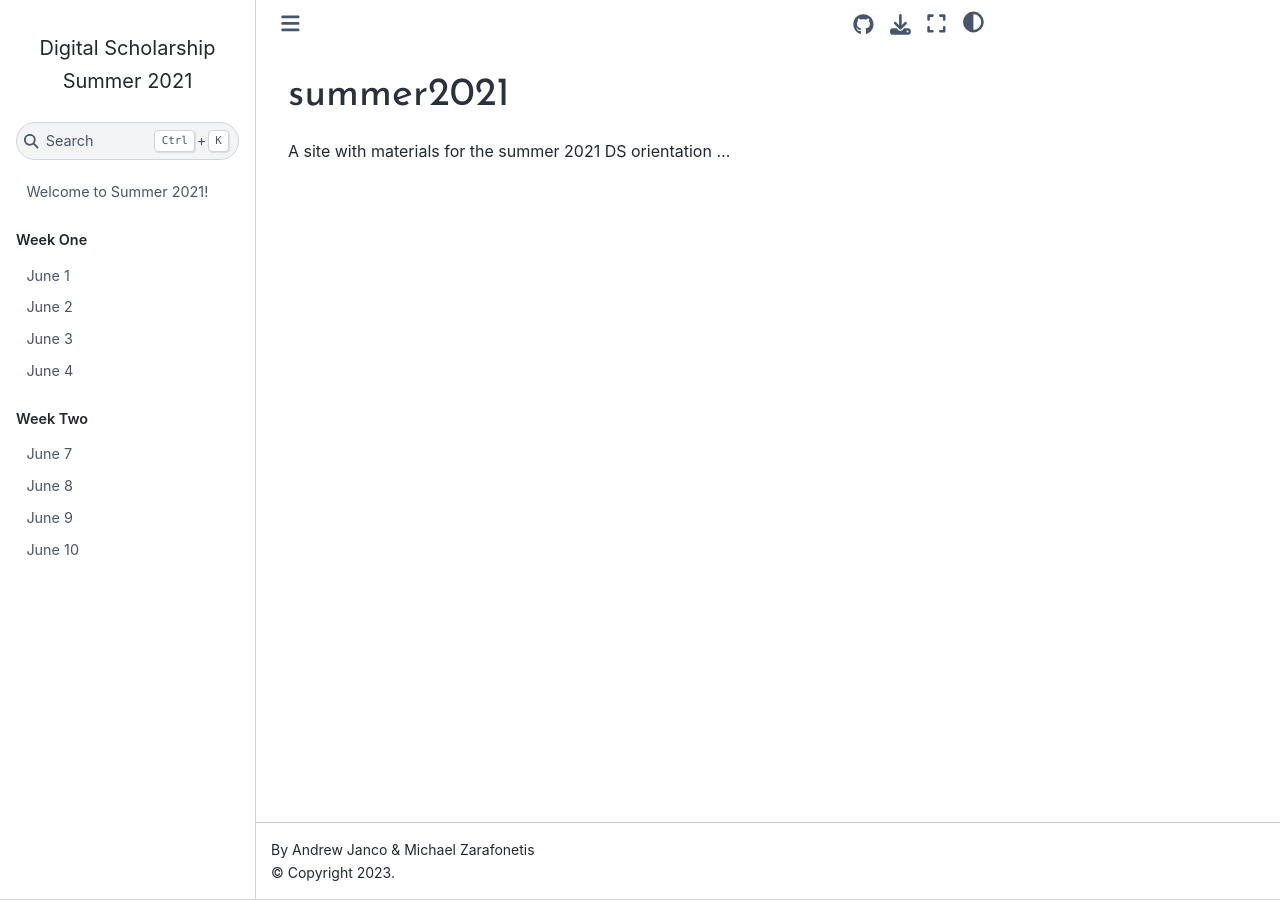
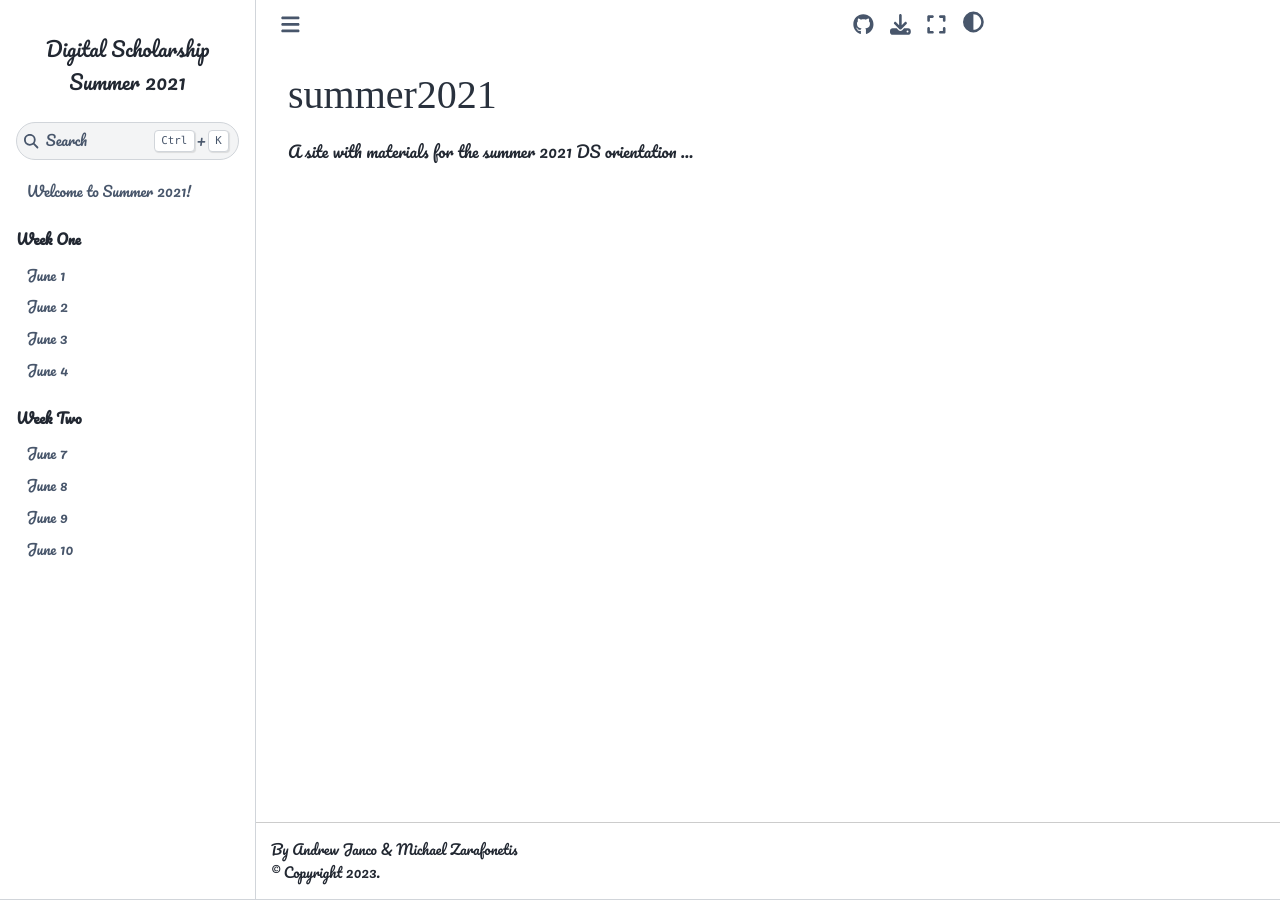
Before and after one commit to HCDigitalScholarship/summer2021, a Jupyter Book: the page built from README.md, in a window 1280 px wide. Built offline with Jupyter Book 1.0.4 settings and Sphinx 7.4.7 and the Sphinx Book theme 1.1.4, drawn with Linux system fonts in a browser that asks for light colours; some web fonts are replaced.

Commit message:
change fonts

```diff
--- a/_static/custom.css
+++ b/_static/custom.css
@@ -1,11 +1,11 @@
-@import url('https://fonts.googleapis.com/css2?family=Josefin+Sans&family=Open+Sans&display=swap');
+@import url('https://fonts.googleapis.com/css2?family=Fascinate+Inline&family=Pacifico&display=swap');
 h1,
 h2,
 h3,
 h4,
 h5,
 h6 {
-font-family: 'Josefin Sans', sans-serif;
+font-family: 'Fascinate Inline', cursive;
 font-weight: 400;
 margin: 0 0 20px 0;
 padding: 0;
@@ -14,11 +14,12 @@ color: #0e1b4d;
 }
 
 p {
- font-family: "Open Sans", sans-serif";
+
+    font-family: 'Pacifico', cursive;
 }
 
 body {
-    font-family: "Open Sans", sans-serif";
+    font-family: 'Pacifico', cursive;
    }
 
 main.bd-content #main-content a, main.bd-content #main-content a:visited {
```
